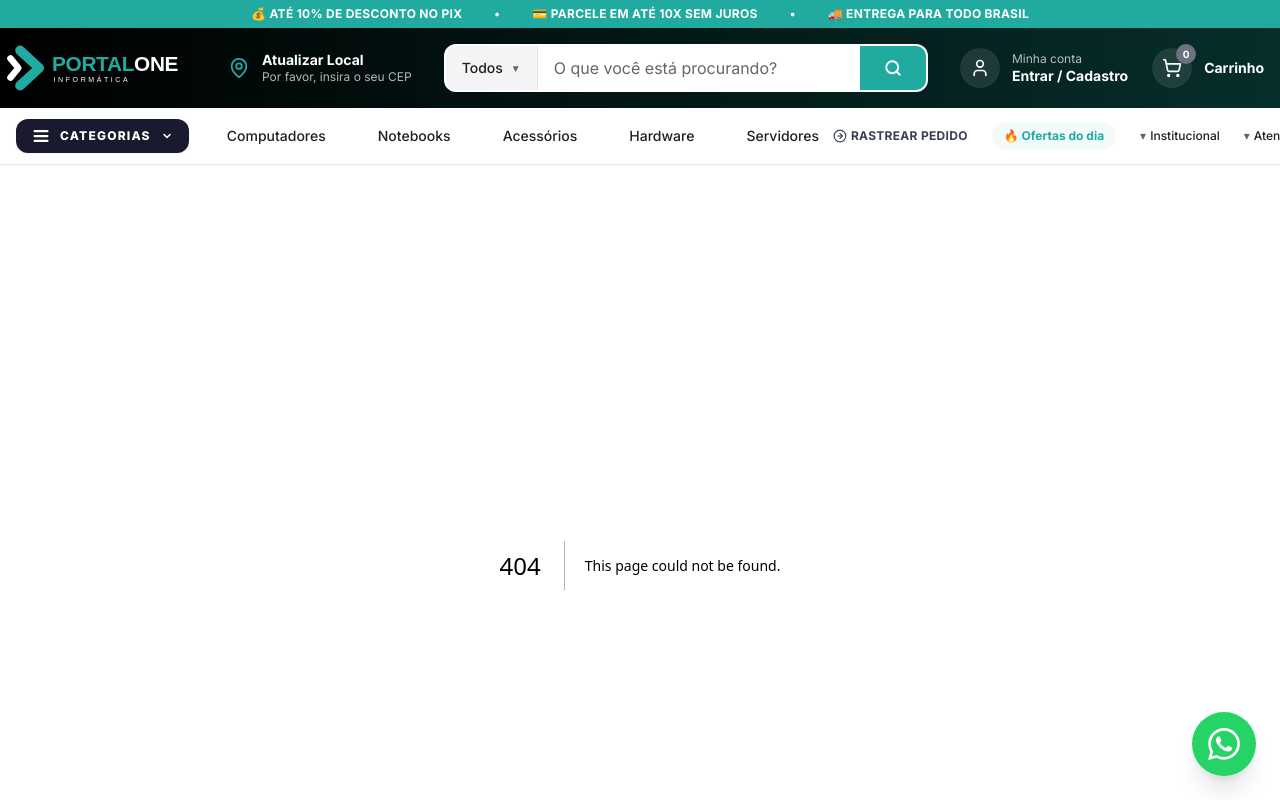
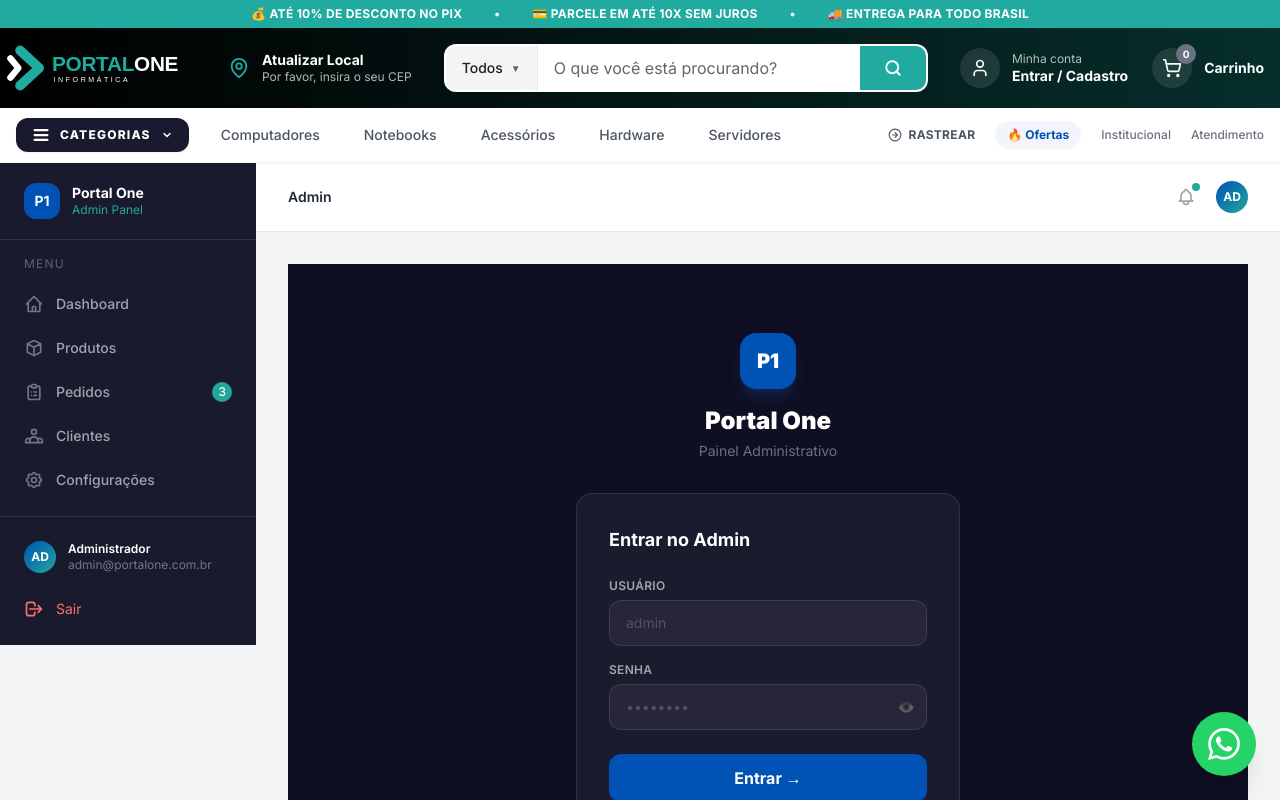
Before and after one commit to junior14oliveira-art/PORTALONE, a Next.js app in the folder apps/ecommerce/: page /admin/login in a window 1280 px wide. Before the commit this address had no page. Shown: the top 800 px of the page. Built offline with nearby package versions, Linux system fonts and the light colour scheme.

Commit message:
fix: CategoryNav hidratacao corrigida + admin login admin/admin123

```diff
--- /dev/null
+++ b/apps/ecommerce/src/app/admin/login/page.jsx
@@ -0,0 +1,122 @@
+'use client';
+
+import { useState } from 'react';
+import { useRouter } from 'next/navigation';
+import Link from 'next/link';
+
+export default function AdminLoginPage() {
+  const router = useRouter();
+  const [user, setUser]   = useState('');
+  const [pass, setPass]   = useState('');
+  const [error, setError] = useState('');
+  const [loading, setLoading] = useState(false);
+  const [showPass, setShowPass] = useState(false);
+
+  const handleLogin = async (e) => {
+    e.preventDefault();
+    setError('');
+    setLoading(true);
+
+    await new Promise(r => setTimeout(r, 600)); // simula validação
+
+    // Credenciais provisórias — substituir por autenticação real com banco de dados
+    if (user === 'admin' && pass === 'admin123') {
+      localStorage.setItem('role', 'admin');
+      router.push('/admin');
+    } else {
+      setError('Usuário ou senha incorretos.');
+    }
+    setLoading(false);
+  };
+
+  return (
+    <div className="min-h-screen bg-[#0f0f23] flex items-center justify-center p-4">
+      <div className="w-full max-w-sm">
+
+        {/* Logo */}
+        <div className="flex flex-col items-center mb-8">
+          <div className="w-14 h-14 rounded-2xl bg-[#0052B4] flex items-center justify-center font-black text-white text-xl mb-4 shadow-lg shadow-blue-900/40">
+            P1
+          </div>
+          <h1 className="text-white font-black text-2xl">Portal One</h1>
+          <p className="text-white/40 text-sm mt-1">Painel Administrativo</p>
+        </div>
+
+        {/* Card */}
+        <div className="bg-white/5 border border-white/10 rounded-2xl p-8 backdrop-blur-sm">
+          <h2 className="text-white font-bold text-lg mb-6">Entrar no Admin</h2>
+
+          <form onSubmit={handleLogin} className="flex flex-col gap-4">
+            <div className="flex flex-col gap-1.5">
+              <label className="text-white/60 text-xs font-semibold uppercase tracking-wide">Usuário</label>
+              <input
+                type="text"
+                value={user}
+                onChange={e => setUser(e.target.value)}
+                placeholder="admin"
+                required
+                autoComplete="username"
+                className="bg-white/5 border border-white/10 rounded-xl px-4 py-3 text-white text-sm placeholder:text-white/20 focus:outline-none focus:ring-2 focus:ring-[#23A79D] focus:border-transparent transition-all"
+              />
+            </div>
+
+            <div className="flex flex-col gap-1.5">
+              <label className="text-white/60 text-xs font-semibold uppercase tracking-wide">Senha</label>
+              <div className="relative">
+                <input
+                  type={showPass ? 'text' : 'password'}
+                  value={pass}
+                  onChange={e => setPass(e.target.value)}
+                  placeholder="••••••••"
+                  required
+                  autoComplete="current-password"
+                  className="w-full bg-white/5 border border-white/10 rounded-xl px-4 py-3 pr-12 text-white text-sm placeholder:text-white/20 focus:outline-none focus:ring-2 focus:ring-[#23A79D] focus:border-transparent transition-all"
+                />
+                <button type="button" onClick={() => setShowPass(v => !v)}
+                  className="absolute right-3 top-1/2 -translate-y-1/2 text-white/30 hover:text-white/60 transition-colors text-sm">
+                  {showPass ? '🙈' : '👁️'}
+                </button>
+              </div>
+            </div>
+
+            {error && (
+              <div className="bg-red-500/10 border border-red-500/30 rounded-xl px-4 py-3 text-red-400 text-sm flex items-center gap-2">
+                <svg width="16" height="16" viewBox="0 0 24 24" fill="none" stroke="currentColor" strokeWidth="2" strokeLinecap="round" strokeLinejoin="round">
+                  <circle cx="12" cy="12" r="10"/><line x1="12" x2="12" y1="8" y2="12"/><line x1="12" x2="12.01" y1="16" y2="16"/>
+                </svg>
+                {error}
+              </div>
+            )}
+
+            <button
+              type="submit"
+              disabled={loading}
+              className="mt-2 bg-[#0052B4] hover:bg-[#003F8A] text-white font-bold py-3 rounded-xl transition-all shadow-lg shadow-blue-900/30 disabled:opacity-60 flex items-center justify-center gap-2"
+            >
+              {loading ? (
+                <>
+                  <svg className="animate-spin w-4 h-4" viewBox="0 0 24 24" fill="none" stroke="currentColor" strokeWidth="2">
+                    <path d="M21 12a9 9 0 1 1-6.219-8.56"/>
+                  </svg>
+                  Entrando...
+                </>
+              ) : 'Entrar →'}
+            </button>
+          </form>
+
+          {/* Credencial provisória visível */}
+          <div className="mt-6 p-3 bg-amber-500/10 border border-amber-500/20 rounded-xl">
+            <p className="text-amber-400 text-xs font-bold mb-1">⚠️ Acesso Provisório</p>
+            <p className="text-amber-300/70 text-xs">Usuário: <span className="font-mono font-bold text-amber-300">admin</span></p>
+            <p className="text-amber-300/70 text-xs">Senha: <span className="font-mono font-bold text-amber-300">admin123</span></p>
+            <p className="text-amber-300/50 text-[10px] mt-1">Troque após conectar banco de dados.</p>
+          </div>
+        </div>
+
+        <p className="text-center text-white/30 text-xs mt-6">
+          <Link href="/" className="hover:text-white/60 transition-colors">← Voltar ao site</Link>
+        </p>
+      </div>
+    </div>
+  );
+}
--- a/apps/ecommerce/src/components/CategoryNav.jsx
+++ b/apps/ecommerce/src/components/CategoryNav.jsx
@@ -16,140 +16,172 @@ const CATEGORIES = [
 
 const navItems = [
   { label: 'Computadores', href: '/catalogo?categoria=computadores', slug: 'computadores' },
-  { label: 'Notebooks', href: '/catalogo?categoria=notebooks', slug: 'notebooks' },
-  { label: 'Acessórios', href: '/catalogo?categoria=acessorios', slug: 'acessorios' },
-  { label: 'Hardware', href: '/catalogo?categoria=hardware', slug: 'hardware' },
-  { label: 'Servidores', href: '/catalogo?categoria=servidores', slug: 'servidores' },
+  { label: 'Notebooks',    href: '/catalogo?categoria=notebooks',    slug: 'notebooks' },
+  { label: 'Acessórios',  href: '/catalogo?categoria=acessorios',   slug: 'acessorios' },
+  { label: 'Hardware',    href: '/catalogo?categoria=hardware',     slug: 'hardware' },
+  { label: 'Servidores',  href: '/catalogo?categoria=servidores',   slug: 'servidores' },
 ];
 
-export function CategoryNav() {
-  const searchParams = useSearchParams();
+/* ── Ícone Hamburger ─────────────────────────────────────────── */
+function IconHamburger() {
+  return (
+    <svg width="18" height="18" viewBox="0 0 24 24" xmlns="http://www.w3.org/2000/svg" className="flex-shrink-0">
+      <rect x="2" y="4"    width="20" height="3" rx="1.5" fill="white" />
+      <rect x="2" y="10.5" width="20" height="3" rx="1.5" fill="white" />
+      <rect x="2" y="17"   width="20" height="3" rx="1.5" fill="white" />
+    </svg>
+  );
+}
+
+/* ── Ícone X ─────────────────────────────────────────────────── */
+function IconClose() {
+  return (
+    <svg width="18" height="18" viewBox="0 0 24 24" fill="none" stroke="white" strokeWidth="2.5" strokeLinecap="round" className="flex-shrink-0">
+      <line x1="6" y1="6" x2="18" y2="18" />
+      <line x1="18" y1="6" x2="6"  y2="18" />
+    </svg>
+  );
+}
+
+/* ── Chevron ─────────────────────────────────────────────────── */
+function IconChevron({ up }) {
+  return (
+    <svg width="12" height="12" viewBox="0 0 24 24" fill="none" stroke="white"
+      strokeWidth="3" strokeLinecap="round" strokeLinejoin="round"
+      style={{ transform: up ? 'rotate(180deg)' : 'rotate(0deg)', transition: 'transform 0.2s' }}
+    >
+      <path d="M6 9l6 6 6-6" />
+    </svg>
+  );
+}
+
+/* ── Dropdown interno (só renderizado no client) ─────────────── */
+function CategoryDropdown() {
+  const searchParams  = useSearchParams();
   const currentCategory = searchParams.get('categoria');
   const [open, setOpen] = useState(false);
-  const dropdownRef = useRef(null);
+  const ref = useRef(null);
 
   // Fechar ao clicar fora
   useEffect(() => {
-    function handleClickOutside(e) {
-      if (dropdownRef.current && !dropdownRef.current.contains(e.target)) {
-        setOpen(false);
+    function onDown(e) {
+      if (ref.current && !ref.current.contains(e.target)) setOpen(false);
     }
-    }
-    document.addEventListener('mousedown', handleClickOutside);
-    return () => document.removeEventListener('mousedown', handleClickOutside);
+    document.addEventListener('mousedown', onDown);
+    return () => document.removeEventListener('mousedown', onDown);
+  }, []);
+
+  // Fechar ao pressionar Escape
+  useEffect(() => {
+    function onKey(e) { if (e.key === 'Escape') setOpen(false); }
+    document.addEventListener('keydown', onKey);
+    return () => document.removeEventListener('keydown', onKey);
   }, []);
 
   return (
-    <nav className="bg-white border-b border-border text-foreground text-sm shadow-sm relative z-[100]">
-      <div className="container mx-auto px-4 max-w-7xl flex items-center justify-between py-2.5 overflow-x-auto hide-scrollbar whitespace-nowrap">
-        <div className="flex items-center gap-6 font-medium">
-
-          {/* Botão CATEGORIAS com Dropdown */}
-          <div className="relative" ref={dropdownRef}>
+    <div className="relative" ref={ref}>
       <button
-              onClick={() => setOpen(prev => !prev)}
-              className={`flex items-center gap-2.5 font-extrabold uppercase px-4 py-2 rounded-lg tracking-widest text-xs shadow-sm transition-all select-none ${
-                open ? 'bg-[#23A79D] text-white' : 'bg-[#1a1a2e] text-white hover:bg-[#23A79D]'
-              }`}
+        type="button"
+        onClick={() => setOpen(v => !v)}
         aria-haspopup="listbox"
         aria-expanded={open}
+        className={`flex items-center gap-2.5 font-extrabold uppercase px-4 py-2 rounded-lg
+          tracking-widest text-xs shadow-sm transition-colors select-none
+          ${open ? 'bg-[#23A79D]' : 'bg-[#1a1a2e] hover:bg-[#23A79D]'} text-white`}
       >
-              {/* Ícone hamburger / X — SVGs separados para evitar conflito de fill */}
-              {open ? (
-                <svg width="18" height="18" viewBox="0 0 24 24" fill="none" stroke="white" strokeWidth="2.5" strokeLinecap="round" className="flex-shrink-0">
-                  <line x1="6" y1="6" x2="18" y2="18" />
-                  <line x1="18" y1="6" x2="6" y2="18" />
-                </svg>
-              ) : (
-                <svg width="18" height="18" viewBox="0 0 24 24" fill="white" className="flex-shrink-0">
-                  <rect x="2" y="4" width="20" height="3" rx="1.5" />
-                  <rect x="2" y="10.5" width="20" height="3" rx="1.5" />
-                  <rect x="2" y="17" width="20" height="3" rx="1.5" />
-                </svg>
-              )}
+        {open ? <IconClose /> : <IconHamburger />}
         CATEGORIAS
-              <svg
-                width="12" height="12" viewBox="0 0 24 24" fill="none"
-                stroke="white" strokeWidth="3" strokeLinecap="round" strokeLinejoin="round"
-                style={{ transform: open ? 'rotate(180deg)' : 'rotate(0deg)', transition: 'transform 0.2s' }}
-              >
-                <path d="M6 9l6 6 6-6" />
-              </svg>
+        <IconChevron up={open} />
       </button>
 
-            {/* Dropdown Menu */}
       {open && (
-              <div className="absolute top-full left-0 mt-2 w-64 bg-white rounded-xl shadow-2xl border border-border z-[200] overflow-hidden">
+        <div className="absolute top-full left-0 mt-2 w-64 bg-white rounded-xl shadow-2xl border border-gray-100 z-[9999] overflow-hidden">
           <div className="bg-[#1a1a2e] px-4 py-3">
-                  <p className="text-white/70 text-[10px] uppercase tracking-widest font-bold">Todas as Categorias</p>
+            <p className="text-white/60 text-[10px] uppercase tracking-widest font-bold">Todas as Categorias</p>
           </div>
           <ul className="py-1">
-                  {CATEGORIES.map((cat) => (
+            {CATEGORIES.map(cat => {
+              const slug = cat.href.split('=')[1];
+              const active = currentCategory === slug;
+              return (
                 <li key={cat.href}>
                   <Link
                     href={cat.href}
                     onClick={() => setOpen(false)}
-                        className={`flex items-center gap-3 px-4 py-3 hover:bg-[#23A79D]/10 hover:text-[#23A79D] transition-colors group ${
-                          currentCategory === cat.href.split('=')[1] ? 'bg-[#23A79D]/10 text-[#23A79D] font-bold' : 'text-foreground'
-                        }`}
+                    className={`flex items-center gap-3 px-4 py-3 transition-colors group
+                      ${active ? 'bg-[#23A79D]/10 text-[#23A79D] font-bold' : 'text-gray-700 hover:bg-[#23A79D]/10 hover:text-[#23A79D]'}`}
                   >
                     <span className="text-lg w-6 text-center flex-shrink-0">{cat.icon}</span>
                     <span className="font-medium text-sm">{cat.label}</span>
-                        <svg width="14" height="14" viewBox="0 0 24 24" fill="none" stroke="currentColor" strokeWidth="2" strokeLinecap="round" strokeLinejoin="round" className="ml-auto text-muted opacity-0 group-hover:opacity-100 transition-opacity flex-shrink-0">
+                    <svg width="14" height="14" viewBox="0 0 24 24" fill="none" stroke="currentColor"
+                      strokeWidth="2" strokeLinecap="round" strokeLinejoin="round"
+                      className="ml-auto opacity-0 group-hover:opacity-100 transition-opacity flex-shrink-0">
                       <path d="M5 12h14"/><path d="m12 5 7 7-7 7"/>
                     </svg>
                   </Link>
                 </li>
-                  ))}
+              );
+            })}
           </ul>
-                <div className="border-t border-border px-4 py-3 bg-gray-50">
-                  <Link
-                    href="/catalogo"
-                    onClick={() => setOpen(false)}
-                    className="flex items-center justify-center gap-1 text-[#23A79D] font-bold text-xs hover:underline"
-                  >
+          <div className="border-t border-gray-100 px-4 py-3 bg-gray-50">
+            <Link href="/catalogo" onClick={() => setOpen(false)}
+              className="flex items-center justify-center gap-1 text-[#23A79D] font-bold text-xs hover:underline">
               Ver todos os produtos →
             </Link>
           </div>
         </div>
       )}
     </div>
+  );
+}
 
-          {/* Links rápidos de categorias */}
-          {navItems.map((item) => {
-            const isActive = currentCategory === item.slug;
+/* ── Nav completo ────────────────────────────────────────────── */
+export function CategoryNav() {
+  const searchParams    = useSearchParams();
+  const currentCategory = searchParams.get('categoria');
+
   return (
-              <Link
-                key={item.slug}
-                href={item.href}
-                className={`transition-colors px-3 py-1.5 rounded-md border-2 ${
-                  isActive
-                    ? 'border-foreground font-bold text-foreground bg-muted/10'
-                    : 'border-transparent hover:text-[#23A79D]'
-                }`}
-              >
+    <nav className="bg-white border-b border-gray-100 text-sm shadow-sm" style={{ position: 'relative', zIndex: 100 }}>
+      <div className="container mx-auto px-4 max-w-7xl flex items-center justify-between py-2.5 overflow-x-auto whitespace-nowrap"
+        style={{ scrollbarWidth: 'none' }}>
+
+        <div className="flex items-center gap-5 font-medium">
+          {/* Dropdown de categorias */}
+          <CategoryDropdown />
+
+          {/* Links rápidos */}
+          {navItems.map(item => {
+            const active = currentCategory === item.slug;
+            return (
+              <Link key={item.slug} href={item.href}
+                className={`transition-colors px-3 py-1.5 rounded-md text-sm
+                  ${active ? 'font-bold text-gray-900 bg-gray-100' : 'text-gray-600 hover:text-[#23A79D]'}`}>
                 {item.label}
               </Link>
             );
           })}
         </div>
 
-        {/* Links da direita */}
-        <div className="flex items-center gap-6">
-          <Link href="/minha-conta/pedidos" className="flex items-center gap-1 hover:text-[#23A79D] transition-colors text-xs font-bold uppercase tracking-wide text-gray-700">
+        {/* Links direita */}
+        <div className="flex items-center gap-5">
+          <Link href="/minha-conta/pedidos"
+            className="flex items-center gap-1.5 text-gray-600 hover:text-[#23A79D] transition-colors text-xs font-bold uppercase tracking-wide">
             <svg width="14" height="14" viewBox="0 0 24 24" fill="none" stroke="currentColor" strokeWidth="2" strokeLinecap="round" strokeLinejoin="round">
               <circle cx="12" cy="12" r="10"/><path d="m12 16 4-4-4-4"/><path d="M8 12h8"/>
             </svg>
-            Rastrear Pedido
+            Rastrear
           </Link>
-          <Link href="/catalogo?promocao=true" className="flex items-center gap-1 text-brand hover:text-brand-hover transition-colors text-xs font-bold bg-brand/5 px-3 py-1.5 rounded-full">
-            🔥 Ofertas do dia
+
+          <Link href="/catalogo?promocao=true"
+            className="flex items-center gap-1 text-[#0052B4] font-bold text-xs bg-[#0052B4]/5 px-3 py-1.5 rounded-full hover:bg-[#0052B4]/10 transition-colors">
+            🔥 Ofertas
           </Link>
-          <Link href="/institucional" className="flex items-center gap-1 hover:text-brand transition-colors text-xs font-medium">
-            <span className="text-muted">▾</span> Institucional
+
+          <Link href="/institucional" className="text-gray-500 hover:text-gray-800 transition-colors text-xs font-medium hidden md:block">
+            Institucional
           </Link>
-          <Link href="/atendimento" className="flex items-center gap-1 hover:text-brand transition-colors text-xs font-medium">
-            <span className="text-muted">▾</span> Atendimento
+          <Link href="/atendimento" className="text-gray-500 hover:text-gray-800 transition-colors text-xs font-medium hidden md:block">
+            Atendimento
           </Link>
         </div>
       </div>
```
Lines whose indentation alone changed are shown as unchanged.
